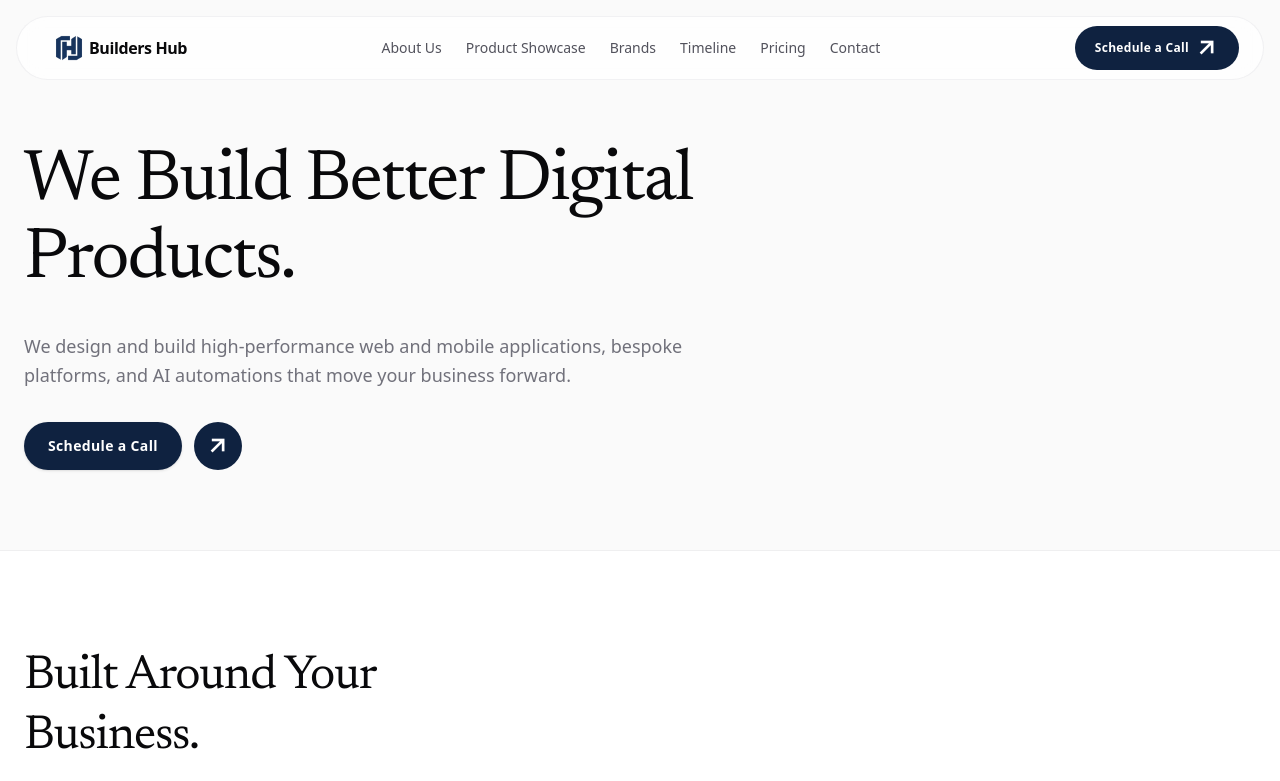
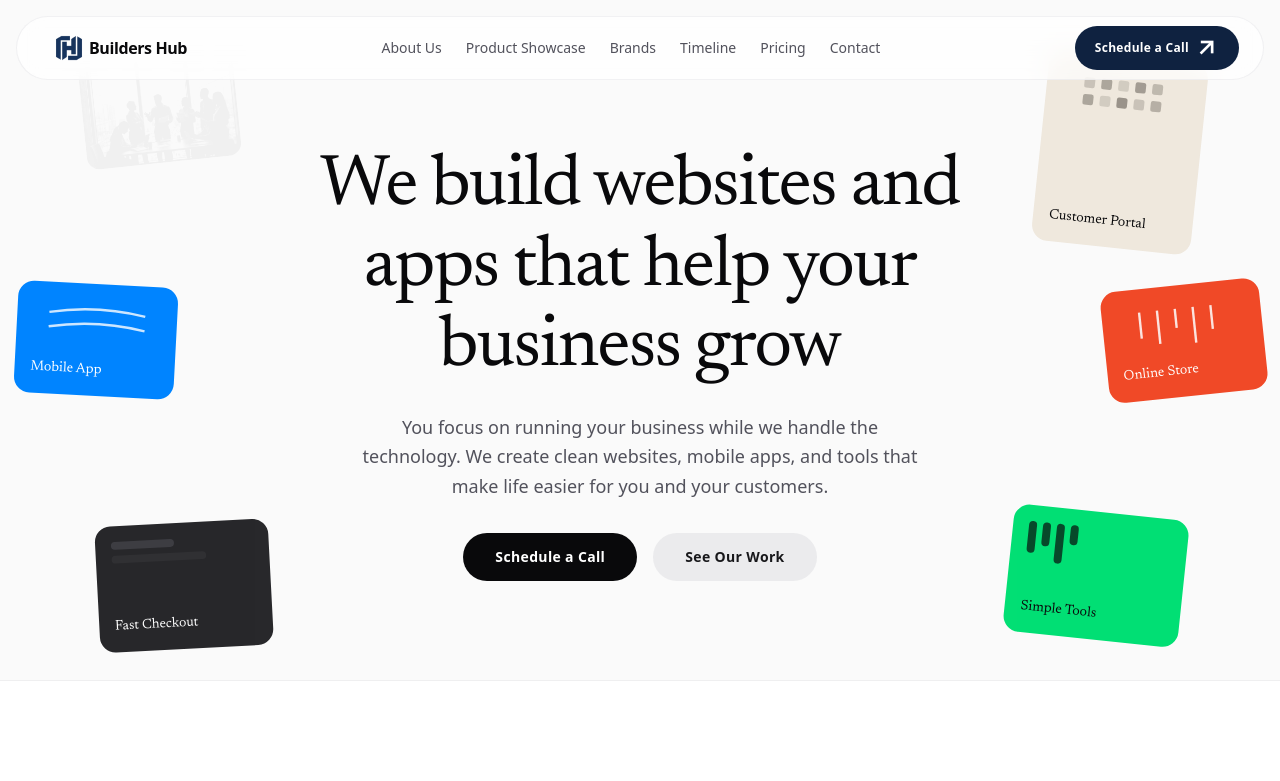
Before and after one commit to the-buildershub-hq/buildershuq, a Next.js app: page / in a window 1280 px wide. Shown: the top 781 px of the page. Built offline with nearby package versions, Linux system fonts and the light colour scheme.

Commit message:
Restyle hero section to centered floating constellation layout with layman copy

```diff
--- a/app/page.tsx
+++ b/app/page.tsx
@@ -227,52 +227,151 @@ export default function Home() {
         </AnimatePresence>
       </header>
 
-      {/* Main Hero Container */}
-      <main className="relative flex-1 flex items-center max-w-7xl w-full mx-auto px-6 pt-36 pb-20 z-10">
+      {/* Main Hero Container: Centered Layout with Floating Scattered Elements */}
+      <main className="relative flex-1 flex flex-col items-center justify-center min-h-[85vh] max-w-7xl w-full mx-auto px-6 pt-36 pb-24 z-10 overflow-hidden">
 
-        <div className="flex flex-col items-start max-w-3xl w-full">
+        {/* Floating Visual Constellation (Inspired by iPartyLabs, Take a screenshot, and Nothing Playground) */}
+        <div className="absolute inset-0 pointer-events-none select-none overflow-hidden">
 
-          {/* Copy column */}
+          {/* Card 1: Top Left Photo Tile */}
           <motion.div
-            initial={{ opacity: 0, y: 60, filter: "blur(20px)" }}
+            initial={{ opacity: 0, scale: 0.8 }}
+            animate={{ opacity: 1, scale: 1, y: [0, -6, 0] }}
+            transition={{ duration: 6, repeat: Infinity, ease: "easeInOut", delay: 0.1 }}
+            className="hidden md:block absolute top-12 left-6 lg:left-16 -rotate-6 w-40 h-28 lg:w-48 lg:h-32 rounded-2xl overflow-hidden bg-zinc-100"
+          >
+            <Image
+              src="/pricing-consultation.jpg"
+              alt=""
+              fill
+              className="object-cover grayscale contrast-125"
+            />
+          </motion.div>
+
+          {/* Card 2: Top Right Warm Sand Tile */}
+          <motion.div
+            initial={{ opacity: 0, scale: 0.8 }}
+            animate={{ opacity: 1, scale: 1, y: [0, 8, 0] }}
+            transition={{ duration: 7, repeat: Infinity, ease: "easeInOut", delay: 0.3 }}
+            className="hidden md:flex absolute top-14 right-6 lg:right-20 rotate-6 w-36 h-44 lg:w-40 lg:h-48 rounded-2xl bg-[#EFE8DD] p-4 flex-col justify-between"
+          >
+            <div className="w-full flex justify-center opacity-60">
+              <svg className="w-full h-16" viewBox="0 0 100 60" fill="#524C44">
+                <rect x="10" y="8" width="10" height="10" rx="2" fillOpacity="0.4" />
+                <rect x="26" y="8" width="10" height="10" rx="2" fillOpacity="0.7" />
+                <rect x="42" y="8" width="10" height="10" rx="2" fillOpacity="0.3" />
+                <rect x="58" y="8" width="10" height="10" rx="2" fillOpacity="0.8" />
+                <rect x="74" y="8" width="10" height="10" rx="2" fillOpacity="0.5" />
+                <rect x="10" y="24" width="10" height="10" rx="2" fillOpacity="0.7" />
+                <rect x="26" y="24" width="10" height="10" rx="2" fillOpacity="0.3" />
+                <rect x="42" y="24" width="10" height="10" rx="2" fillOpacity="0.9" />
+                <rect x="58" y="24" width="10" height="10" rx="2" fillOpacity="0.4" />
+                <rect x="74" y="24" width="10" height="10" rx="2" fillOpacity="0.6" />
+              </svg>
+            </div>
+            <span className="font-serif text-sm text-zinc-950 font-normal">Customer Portal</span>
+          </motion.div>
+
+          {/* Card 3: Middle Left Electric Blue Tile */}
+          <motion.div
+            initial={{ opacity: 0, scale: 0.8 }}
+            animate={{ opacity: 1, scale: 1, y: [0, -8, 0] }}
+            transition={{ duration: 6.5, repeat: Infinity, ease: "easeInOut", delay: 0.5 }}
+            className="hidden lg:flex absolute top-1/2 -translate-y-1/2 left-4 rotate-3 w-40 h-28 rounded-2xl bg-[#0084FF] p-4 text-white flex-col justify-between"
+          >
+            <div className="w-full opacity-80">
+              <svg className="w-full h-12" viewBox="0 0 100 40" fill="none" stroke="#ffffff" strokeWidth="2">
+                <path d="M 10 12 Q 50 4 90 12" />
+                <path d="M 10 24 Q 50 16 90 24" />
+              </svg>
+            </div>
+            <span className="font-serif text-sm font-normal">Mobile App</span>
+          </motion.div>
+
+          {/* Card 4: Middle Right Vermilion Tile */}
+          <motion.div
+            initial={{ opacity: 0, scale: 0.8 }}
+            animate={{ opacity: 1, scale: 1, y: [0, 7, 0] }}
+            transition={{ duration: 7.5, repeat: Infinity, ease: "easeInOut", delay: 0.2 }}
+            className="hidden lg:flex absolute top-1/2 -translate-y-1/2 right-4 -rotate-6 w-40 h-28 rounded-2xl bg-[#F04623] p-4 text-white flex-col justify-between"
+          >
+            <div className="w-full opacity-85">
+              <svg className="w-full h-12" viewBox="0 0 100 40" fill="none" stroke="#ffffff" strokeWidth="2">
+                <line x1="15" y1="6" x2="15" y2="28" />
+                <line x1="30" y1="6" x2="30" y2="34" />
+                <line x1="45" y1="6" x2="45" y2="22" />
+                <line x1="60" y1="6" x2="60" y2="36" />
+                <line x1="75" y1="6" x2="75" y2="26" />
+              </svg>
+            </div>
+            <span className="font-serif text-sm font-normal">Online Store</span>
+          </motion.div>
+
+          {/* Card 5: Bottom Left Dark Interface Tile */}
+          <motion.div
+            initial={{ opacity: 0, scale: 0.8 }}
+            animate={{ opacity: 1, scale: 1, y: [0, 6, 0] }}
+            transition={{ duration: 8, repeat: Infinity, ease: "easeInOut", delay: 0.4 }}
+            className="hidden md:flex absolute bottom-8 left-8 lg:left-24 -rotate-3 w-40 h-28 lg:w-44 lg:h-32 rounded-2xl bg-zinc-900 p-4 text-white flex-col justify-between"
+          >
+            <div className="flex flex-col gap-1.5 opacity-60">
+              <div className="w-16 h-2 rounded bg-zinc-700" />
+              <div className="w-24 h-2 rounded bg-zinc-800" />
+            </div>
+            <span className="font-serif text-sm font-normal">Fast Checkout</span>
+          </motion.div>
+
+          {/* Card 6: Bottom Right Vivid Mint Tile */}
+          <motion.div
+            initial={{ opacity: 0, scale: 0.8 }}
+            animate={{ opacity: 1, scale: 1, y: [0, -7, 0] }}
+            transition={{ duration: 6.8, repeat: Infinity, ease: "easeInOut", delay: 0.6 }}
+            className="hidden md:flex absolute bottom-10 right-8 lg:right-24 rotate-6 w-40 h-28 lg:w-44 lg:h-32 rounded-2xl bg-[#00DF73] p-4 text-zinc-950 flex-col justify-between"
+          >
+            <div className="flex gap-1.5 opacity-70">
+              <div className="w-2 h-8 rounded bg-zinc-950" />
+              <div className="w-2 h-6 rounded bg-zinc-950" />
+              <div className="w-2 h-10 rounded bg-zinc-950" />
+              <div className="w-2 h-5 rounded bg-zinc-950" />
+            </div>
+            <span className="font-serif text-sm font-normal">Simple Tools</span>
+          </motion.div>
+
+        </div>
+
+        {/* Central Hero Copy and Actions */}
+        <motion.div
+          initial={{ opacity: 0, y: 30, filter: "blur(12px)" }}
           animate={{ opacity: 1, y: 0, filter: "blur(0px)" }}
-            transition={{ duration: 1.4, ease: [0.16, 1, 0.3, 1] as const }}
-            className="flex flex-col items-start gap-8"
+          transition={{ duration: 1.2, ease: [0.16, 1, 0.3, 1] as const }}
+          className="relative z-20 max-w-3xl mx-auto flex flex-col items-center text-center gap-6"
         >
-            <h1 className="font-serif text-5xl sm:text-6xl md:text-7xl font-normal tracking-tight text-zinc-950 leading-[1.08]">
-              We Build Better Digital Products.
+          <h1 className="font-serif text-5xl sm:text-6xl md:text-7xl font-normal tracking-tight text-zinc-950 leading-[1.12]">
+            We build websites and apps that help your business grow
           </h1>
 
-            <p className="text-zinc-500 text-base md:text-lg leading-relaxed max-w-2xl">
-              We design and build high-performance web and mobile applications, bespoke platforms, and AI automations that move your business forward.
+          <p className="text-zinc-600 text-base sm:text-lg leading-relaxed max-w-xl">
+            You focus on running your business while we handle the technology. We create clean websites, mobile apps, and tools that make life easier for you and your customers.
           </p>
 
-            {/* Premium Capsule Button (Try Aura / smalltribe style) */}
-            <div className="flex items-center gap-3">
+          <div className="flex items-center gap-4 pt-2">
             <a
               href="https://cal.com/builders-hub/introduction"
               target="_blank"
               rel="noopener noreferrer"
-                className="inline-flex items-center justify-center px-6 py-3.5 rounded-full bg-brand-navy hover:bg-brand-navy-hover text-white text-sm font-semibold tracking-wide transition-all shadow-sm hover:shadow-lg hover:shadow-brand-900/10 hover:-translate-y-0.5"
+              className="inline-flex items-center justify-center px-8 py-3.5 rounded-full bg-zinc-950 hover:bg-zinc-800 text-white text-sm font-semibold tracking-wide transition-colors"
             >
               Schedule a Call
             </a>
-              <a
-                href="https://cal.com/builders-hub/introduction"
-                target="_blank"
-                rel="noopener noreferrer"
-                className="w-12 h-12 rounded-full bg-brand-navy hover:bg-brand-navy-hover text-white flex items-center justify-center transition-all hover:shadow-lg hover:shadow-brand-900/10 hover:-translate-y-0.5 group"
+            <Link
+              href="/work"
+              className="inline-flex items-center justify-center px-8 py-3.5 rounded-full bg-zinc-200/70 hover:bg-zinc-200 text-zinc-900 text-sm font-semibold tracking-wide transition-colors"
             >
-                <Icon
-                  name="arrow_outward"
-                  className="text-lg transition-transform duration-200 group-hover:translate-x-0.5 group-hover:-translate-y-0.5"
-                  weight={600}
-                />
-              </a>
+              See Our Work
+            </Link>
           </div>
         </motion.div>
 
-        </div>
       </main>
 
       {/* Services Section underneath the Hero */}
```
Lines whose indentation alone changed are shown as unchanged.
